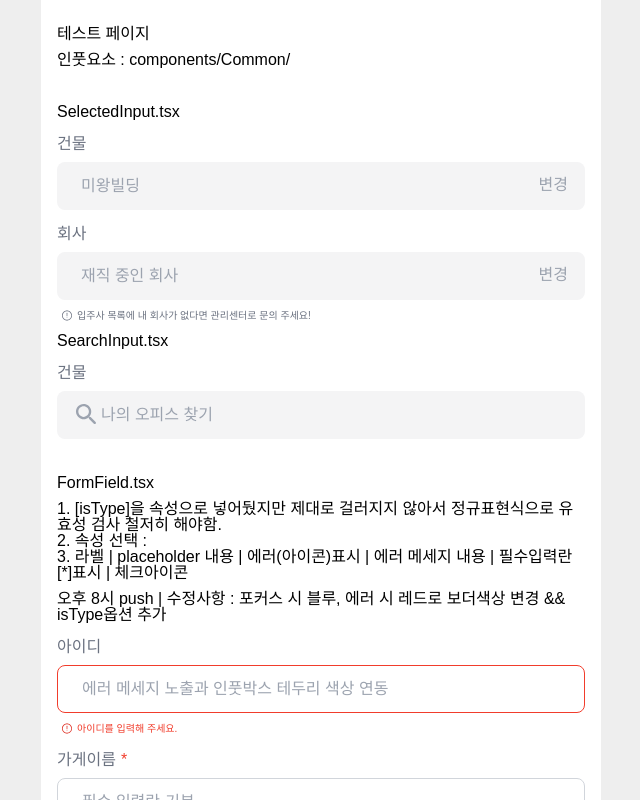
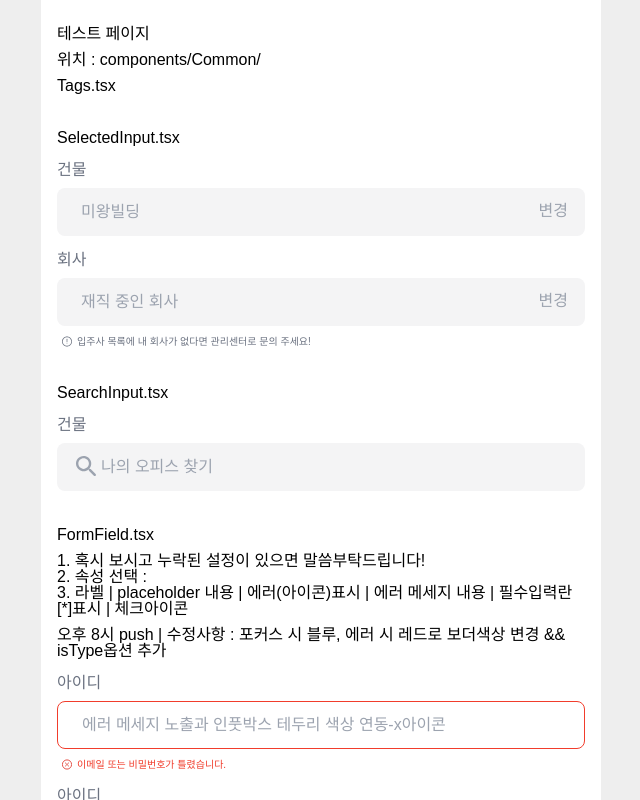
Before and after one commit to FC-Chilli-Bubble/front-officener, a React (Vite) app: page /login in a window 1280 px wide. Shown: the whole page, without its empty margins (319-959 px from the left). Built offline with nearby package versions, Linux system fonts and the light colour scheme; a web font is replaced by a local one.

Commit message:
:립스틱: Design:Input 공통컴포넌트 수정_느낌표 아이콘추가

```diff
--- a/src/components/Common/FormField.tsx
+++ b/src/components/Common/FormField.tsx
@@ -2,7 +2,7 @@ import { styled } from 'styled-components';
 
 import { INPUT_REDERROR_MESSAGE, INPUT_CHECK_ICONS } from '@/constants/commonUiData';
 
-type ErrorRedIconType = 'error' | 'none';
+type ErrorRedIconType = 'wrong' | 'error' | 'none';
 type CheckIconType = 'check' | 'none';
 
 type TheInputProps = {
@@ -46,9 +46,10 @@ const FormField = ({
             required></InputBox>
         ) : (
           <ErrorInputBox
-            type="text"
+            type={isType}
             placeholder={placeholder}
             id="input-box"
+            name={isType}
             required></ErrorInputBox>
         )}
         {checkIcon !== 'none' && (
@@ -116,6 +117,9 @@ const InputBox = styled.input`
   &:focus {
     color: ${({ theme }) => theme.colors.grayColor9};
     border: 1px solid ${({ theme }) => theme.colors.marinblueColor};
+    &::placeholder {
+      color: transparent;
+    }
   }
 `;
 const ErrorInputBox = styled.input`
@@ -129,6 +133,11 @@ const ErrorInputBox = styled.input`
   border: 1px solid ${({ theme }) => theme.colors.redColor0};
   ::placeholder {
     color: ${({ theme }) => theme.colors.grayColor3};
+  }
+  &:focus {
+    &::placeholder {
+      color: transparent;
+    }
   }
 `;
 
--- a/src/constants/commonUiData.ts
+++ b/src/constants/commonUiData.ts
@@ -2,6 +2,7 @@ import IconBack from '@/assets/ico_back.svg';
 import IconClose from '@/assets/ico_close.svg';
 
 import IconError from '@/assets/ico_error.svg';
+import IconWrong from '@/assets/ico_wrong.svg';
 import IconRedError from '@/assets/ico_red_error.svg';
 import IconCheck from '@/assets/ico_check.svg';
 import IconHome from '@/assets/ico_home.svg';
@@ -25,6 +26,7 @@ export const INPUT_ERROR_MESSAGE = {
 };
 
 export const INPUT_REDERROR_MESSAGE = {
+  wrong: IconWrong,
   error: IconRedError,
   none: null
 };
--- a/src/pages/Login/Login.tsx
+++ b/src/pages/Login/Login.tsx
@@ -9,7 +9,9 @@ const Login = () => {
     <StyledContainer>
       <br />
       <h1>테스트 페이지</h1>
-      <p>인풋요소 : components/Common/ </p>
+      <p>위치 : components/Common/ </p>
+      <p>Tags.tsx</p>
+
       <br />
       <h3>SelectedInput.tsx</h3>
       <SelectedInput
@@ -28,7 +30,7 @@ const Login = () => {
           console.log('컴포넌트 변경각');
         }}
       />
-
+      <br />
       <h3>SearchInput.tsx</h3>
       <SearchInput
         label={'건물'}
@@ -37,8 +39,7 @@ const Login = () => {
       <br />
       <h3>FormField.tsx</h3>
       <div>
-        1. [isType]을 속성으로 넣어뒀지만 제대로 걸러지지 않아서 정규표현식으로 유효성 검사 철저히
-        해야함.
+        1. 혹시 보시고 누락된 설정이 있으면 말씀부탁드립니다!
         <br />
         2. 속성 선택 : <br />
         3. 라벨 | placeholder 내용 | 에러(아이콘)표시 | 에러 메세지 내용 | 필수입력란 [*]표시 |
@@ -50,9 +51,16 @@ const Login = () => {
       <FormField
         isType="email"
         label={'아이디'}
-        placeholder={'에러 메세지 노출과 인풋박스 테두리 색상 연동'}
+        placeholder={'에러 메세지 노출과 인풋박스 테두리 색상 연동-x아이콘'}
+        redErrorIcon="wrong"
+        errorMessage={'이메일 또는 비밀번호가 틀렸습니다.'}
+      />
+      <FormField
+        isType="email"
+        label={'아이디'}
+        placeholder={'에러 메세지 노출과 인풋박스 테두리 색상 연동-!아이콘'}
         redErrorIcon="error"
-        errorMessage={'아이디를 입력해 주세요.'}
+        errorMessage={'이메일을 입력해 주세요.'}
       />
       <FormField
         isType="text"
```
Also changed, not shown: src/components/Common/Tags.tsx (added, +70 -0 lines), src/assets/ico_wrong.svg (added).
